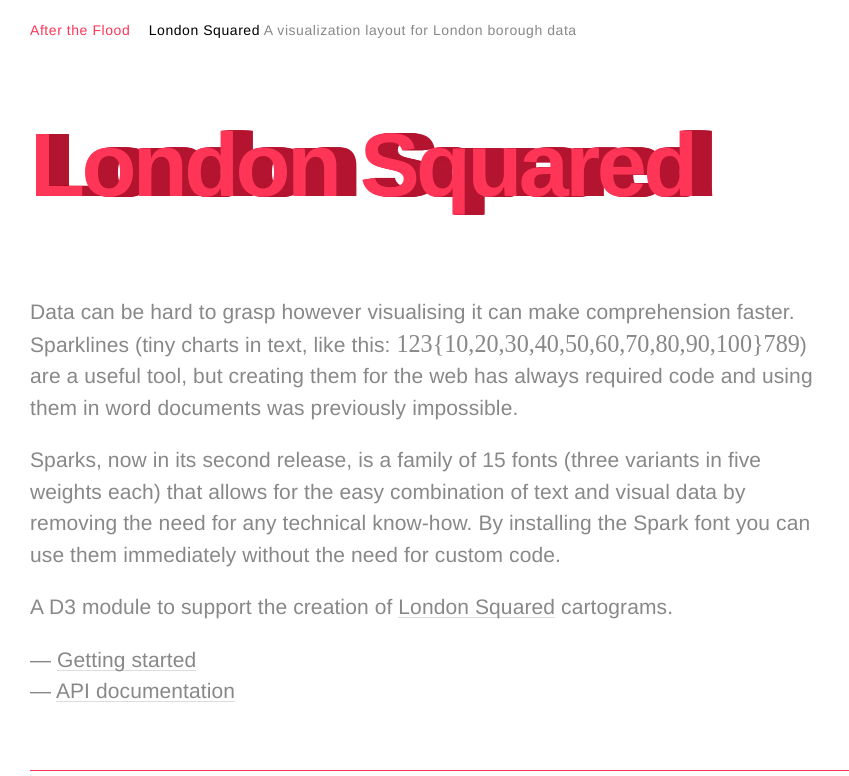
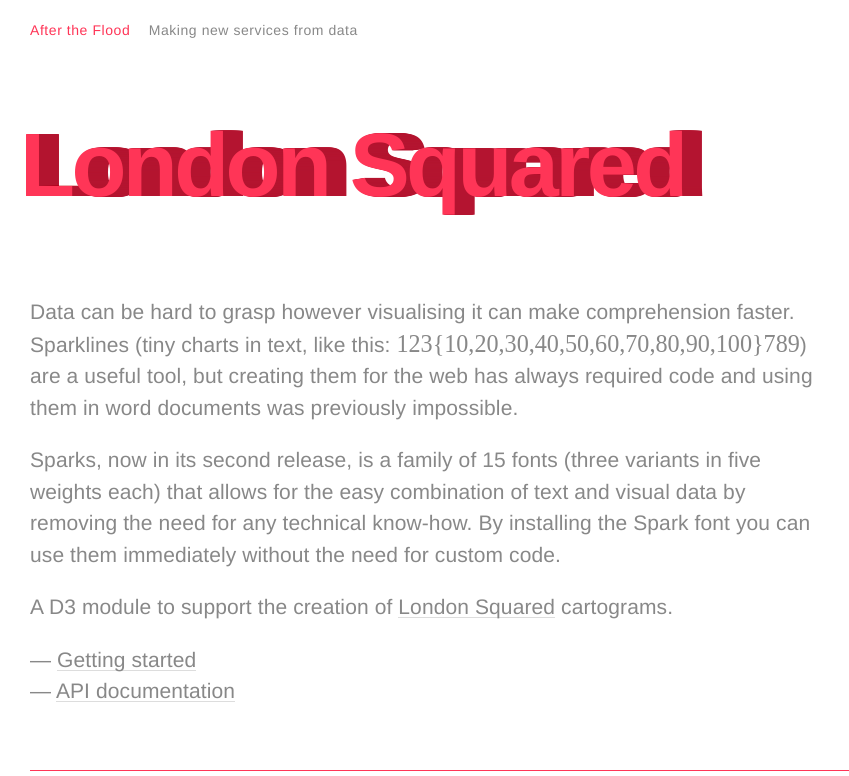
Before and after one commit to aftertheflood/aftertheflood.github.io, a Jekyll site: the page londonsquared/index.html, which Jekyll copies as it is, in a window 1280 px wide. Shown: the top 776 px of the page, without its empty margins (0-849 px from the left). Built offline with Jekyll 4.4.1, drawn with Linux system fonts in a browser that asks for light colours.

Commit message:
Revise the h1 style
Get rid of unneccessary divs etc. Padding is a bit redundant though. Maybe refactor in the layout.css later.

```diff
--- a/_layouts/default.html
+++ b/_layouts/default.html
@@ -16,11 +16,7 @@
         </ul>
       </header>
 
-      <div role="primary title" class="mini-site-title content">
-        <h1>
-          Tools!
-        </h1>
-      </div>
+      <h1>Tools!</h1>
 
       <div role="main" class="content">{{ content }}</div>
 
--- a/assets/css/type.css
+++ b/assets/css/type.css
@@ -17,10 +17,11 @@
 
 h1 {
 	/* text-transform: uppercase; */
+	padding: 20px;
 	font-size: 64px;
 	font-weight: 800;
 	letter-spacing: -0.04em;
-	padding: 0;
+	/* padding: 0; */
 	margin: 0.65em 0 0.6em 0;
 	color: #ff3557;
 	text-shadow: 1px 0px 0px #b41530,
@@ -43,6 +44,12 @@
 	18px 0px 0px #b41530,
 	19px 0px 0px #b41530,
 	20px 0px 0px #b41530;
+}
+@media only screen and (min-width: 900px) {
+  . h1 {
+    padding-left: 30px;
+    padding-right: 30px;
+  }
 }
 
 h2 {
--- a/londonsquared/index.html
+++ b/londonsquared/index.html
@@ -13,16 +13,14 @@
 			<header>
 				<ul>
 					<li class="page-title"><a href="/">After the Flood</a></li>
-					<li><span class="highlight">London Squared</span> A visualization layout for London borough data</li>
+					<li>Making new services from data</li>
 				</ul>
 			</header>
 
 
-			<div role="primary title" class="mini-site-title content">
-				<h1>
-					London Squared
-				</h1>
-			</div>
+			<h1>
+				London Squared
+			</h1>
 
 			<div role="main" class="content project">
 
```
Also changed, not shown: sparks/index.html (+3 -6 lines).
